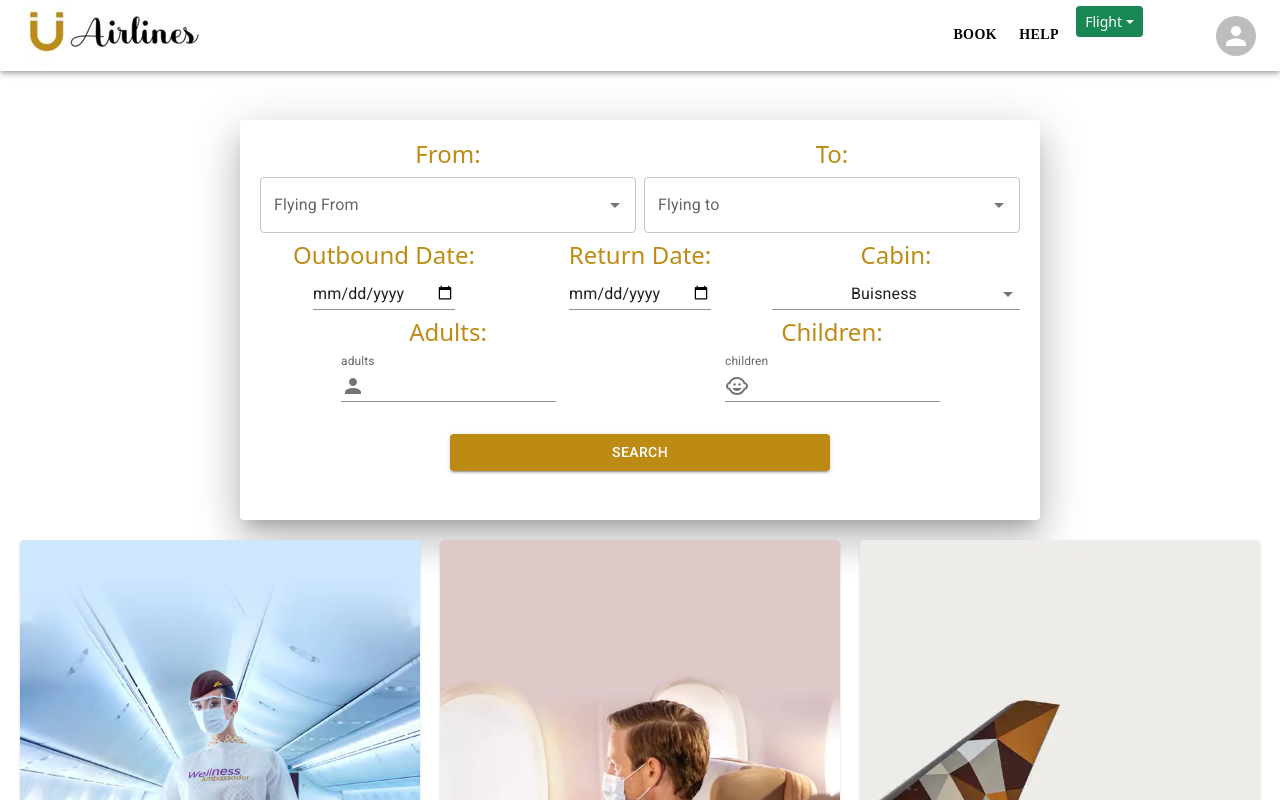
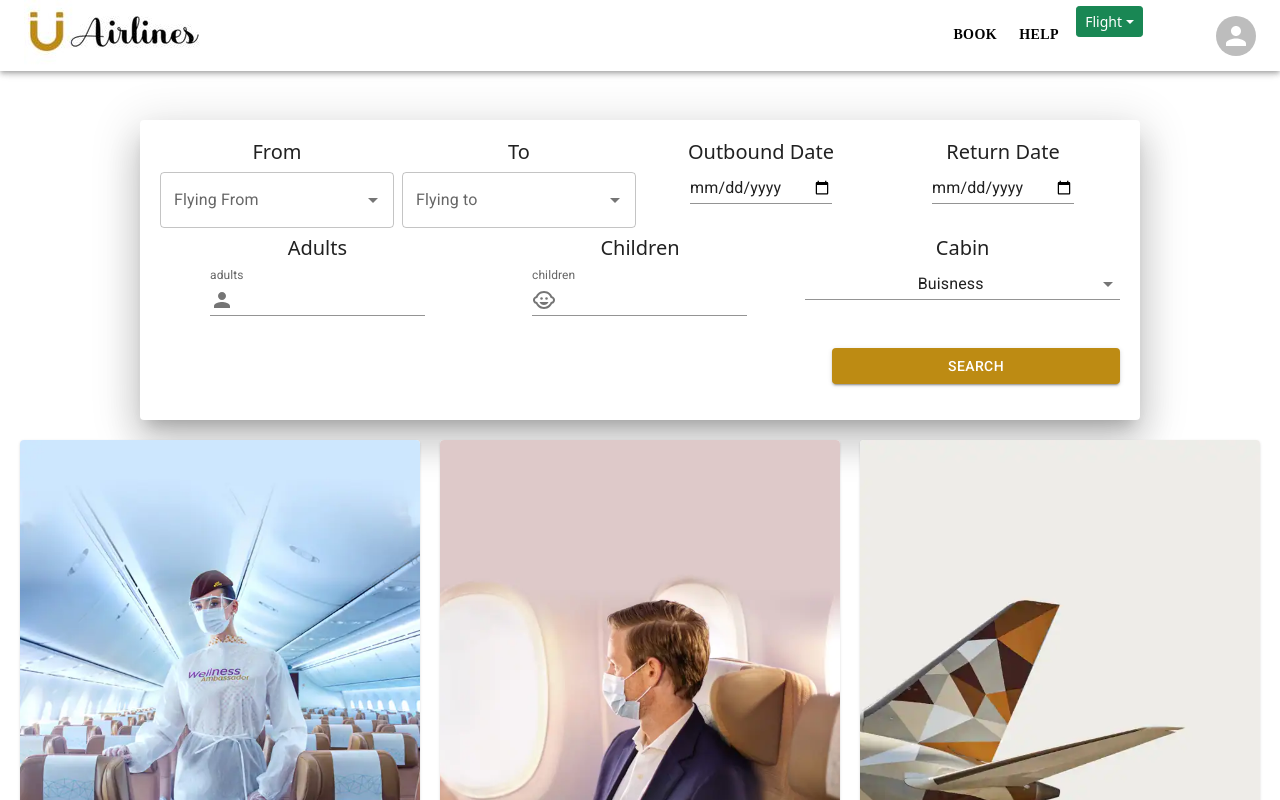
Before and after one commit to advanced-computer-lab/Unique-and-in-English-only, a React (Create React App) app in the folder Frontend/react-app/: page / in a window 1280 px wide. Built offline with nearby package versions, Linux system fonts and the light colour scheme; a web font is replaced by a local one.

Commit message:
HomePage

```diff
--- a/Frontend/react-app/package.json
+++ b/Frontend/react-app/package.json
@@ -16,6 +16,7 @@
     "axios": "^0.24.0",
     "bootstrap": "^5.1.3",
     "cors": "^2.8.5",
+    "history": "^5.1.0",
     "mongoose": "^6.0.12",
     "mui": "^0.0.1",
     "nodemailer": "^6.7.2",
--- a/Frontend/react-app/src/App.js
+++ b/Frontend/react-app/src/App.js
@@ -16,7 +16,9 @@ import ReturnSeatSelection from "./ReturnSeatSelection";
 import SummaryPage from './summaryPage';
 import SignIn from './signIn';
 import {useEffect} from 'react';
-import ViewTickets from './ticketsView'
+import ViewTickets from './ticketsView';
+import {Link} from 'react-router-dom';
+import {useHistory} from "react-router-dom";
 function App() {
   useEffect(() => {
     document.title = "Unique Airlines"
@@ -28,6 +30,7 @@ function App() {
       <nav className="navbarcontainer">
         <ResponsiveAppBar />
       </nav>
+
 
       {/* <div className="mainContainer"> */}
       <Switch>
--- a/Frontend/react-app/src/FlightDetails.js
+++ b/Frontend/react-app/src/FlightDetails.js
@@ -36,7 +36,7 @@ const useStyles=makeStyles({
 })
 
 function FlightDetails(props) {
-  const paperStyle={padding:20, height:'300px',width:'200',margin:"10px auto",minheight: '400px'}
+  const paperStyle={padding:20, height:'300px',width:'500px',margin:"10px auto",minheight: '400px'}
 
 const deleteHelper= async(flightObj) =>{
   props.deleteHandler(flightObj)
--- a/Frontend/react-app/src/Footer.js
+++ b/Frontend/react-app/src/Footer.js
@@ -9,7 +9,7 @@ function Footer() {
         <div className="row1">
           {/* Column1 */}
           <div className="col">
-            <h2>Unique Airways</h2>
+            <h2>UNIQUE AIRLINES</h2>
             <h3 className="list-unstyled">
               <li>342-420-6969</li>
               <li>Cairo,Egypt</li>
@@ -18,7 +18,7 @@ function Footer() {
           </div>
           {/* Column2 */}
           <div className="col">
-            <h4>USEFUL LINKS</h4>
+            <h2>UNIQUE LINKS</h2>
             <ui className="list-unstyled">
             <li>  <Link href="#" underline="hover">Baggage</Link></li>
               <li> <Link href="#" underline="hover">Payment options</Link></li>
@@ -28,7 +28,7 @@ function Footer() {
           </div>
           {/* Column3 */}
           <div className="col">
-            <h4>ABOUT UNIQUE AVIATION GROUP</h4>
+            <h2>UNIQUE AVIATION GROUP</h2>
             <ui className="list-unstyled">
              <li>  <Link href="#" underline="hover">Unique Guest</Link></li>
               <li> <Link href="#" underline="hover">Unique Cargo</Link></li>
--- a/Frontend/react-app/src/NotFound.js
+++ b/Frontend/react-app/src/NotFound.js
@@ -1,4 +1,5 @@
 import { Link } from "react-router-dom"
+import {useHistory} from "react-router-dom";
 import SmartToyOutlinedIcon from '@mui/icons-material/SmartToyOutlined';
 import { Avatar, createMuiTheme,FormControlLabel,ThemeProvider } from '@mui/material';
 
@@ -15,6 +16,8 @@ const theme=createMuiTheme({
 
 
 const NotFound = () => {
+  let history=useHistory();
+
   return (
     <ThemeProvider theme={theme}>
 
@@ -22,7 +25,7 @@ const NotFound = () => {
       <SmartToyOutlinedIcon color="primary" style={{fontSize:"200"}}/>
       <h2>ERROR404: Page not found</h2>
       <p>This page doesn't exist on our site, make sure you typed the correct url</p>
-      <a href="/">Back to the homepage...</a>
+      <Link to onClick={()=>{history.push('/')}}>Back to the homepage...</Link>
     </div>
     </ThemeProvider>
   );
--- a/Frontend/react-app/src/listFlights.js
+++ b/Frontend/react-app/src/listFlights.js
@@ -7,6 +7,7 @@ import { confirm } from "react-confirm-box";
 import { Link } from "react-router-dom";
 import FlightDetails from './FlightDetails';
 import "./listFlights.css";
+import Grid from '@mui/material/Grid';
 
 import Container from '@mui/material/Container';
 //import userRouter from '../../../backEnd/routes/UserRoutes';
@@ -51,10 +52,13 @@ function ListFlights() {
     return (
        <Container style={{margin:"150px 0"}}>
 
-
+        <Grid container>
+          <Grid item xs={12}>
         {flight.map((f) =>
           <FlightDetails f={f} deleteHandler={DeleteClickHandler} updateHandler={UpdateClickHandler} />
         )}
+        </Grid>
+        </Grid>
 
 
 </Container>
--- a/Frontend/react-app/src/searchFlightDiv.js
+++ b/Frontend/react-app/src/searchFlightDiv.js
@@ -30,7 +30,7 @@ const theme=createMuiTheme({
 
 
 
-const paperStyle={padding:20, height:'400px',width:'800px',margin:"20px auto",minheight: '500px',minwidth:'1000px'}
+const paperStyle={padding:20, height:'300px',width:'1000px',margin:"20px auto",minheight: '500px',minwidth:'1000px'}
 
 
 const airports = [
@@ -103,9 +103,10 @@ function SearchFlightDiv() {
     <Grid align="center">
         <Paper elevation={24} rounded style={paperStyle}>
         <Grid container spacing={1}>
-            <Grid item xs={6}>
-                <h4 style={{color:"#be8b14"}}>From:</h4>
+            <Grid item xs={3}>
+                <h5>From</h5>
             <Autocomplete
+            variant="standard"
                     id="flying-from-box"
                     options={airports}
                     value={flyingFrom}
@@ -127,8 +128,8 @@ function SearchFlightDiv() {
 
             />
          </Grid>
-         <Grid item xs={6}>
-                <h4 style={{color:"#be8b14"}}>To:</h4>
+         <Grid item xs={3}>
+         <h5>To</h5>
                 <Autocomplete
                     id="flying-to-box"
                     options={airports}
@@ -146,14 +147,49 @@ function SearchFlightDiv() {
                     renderInput={(params) => <TextField {...params} value={values.flyingTo} onChange={set('flyingTo')} label="Flying to" />}
                 />
          </Grid>
-         <Grid item xs={4}>
-                <h4 style={{color:"#be8b14"}}>Outbound Date:</h4>
+         <Grid item xs={3}>
+             <h5>Outbound Date</h5>
+
                 <TextField id="outboundDate" value={values.outboundDate} onChange={set('outboundDate')} type="date" variant="standard"> </TextField>
          </Grid>
-         <Grid item xs={4}>
-         <h4 style={{color:"#be8b14"}}>Return Date:</h4>
+         <Grid item xs={3}>
+         <h5>Return Date</h5>
                 <TextField id="returnDate" value={values.returnDate} onChange={set('returnDate')} type="date" variant="standard"> </TextField>
 
+         </Grid>
+
+
+         <Grid item xs={4}>
+         <h5>Adults</h5>
+         <TextField
+            label="adults"
+            variant="standard"
+            value={values.adults}
+            onChange={set('adults')}
+            InputProps={{
+                            startAdornment: (
+                                <InputAdornment position="start">
+                                    <PersonIcon />
+                                </InputAdornment>
+                            ),
+                        }}
+                    />
+         </Grid>
+
+         <Grid item xs={4}>
+         <h5>Children</h5>
+         <TextField label="children"
+         variant="standard"
+                        value={values.children}
+                        onChange={set('children')}
+                        InputProps={{
+                            startAdornment: (
+                                <InputAdornment position="start">
+                                    <ChildCareIcon />
+                                </InputAdornment>
+                            ),
+                        }}
+                    />
          </Grid>
          <Grid item xs={4}>
          {/* <Autocomplete
@@ -163,7 +199,8 @@ function SearchFlightDiv() {
                     getOptionLabel={option => option.class}
                     renderInput={(params) => <TextField {...params} value={values.cabin} onChange={set('cabin')} label="Cabin" />}
                 /> */}
-                <h4 style={{color:"#be8b14"}}>Cabin:</h4>
+                <h5>Cabin</h5>
+
                 <Select
                 color="primary"
                     labelId="cabin-select-label"
@@ -179,42 +216,9 @@ function SearchFlightDiv() {
                 </Select>
 
          </Grid>
-
-         <Grid item xs={6}>
-         <h4 style={{color:"#be8b14"}}>Adults:</h4>
-         <TextField
-            label="adults"
-            variant="standard"
-            value={values.adults}
-            onChange={set('adults')}
-            InputProps={{
-                            startAdornment: (
-                                <InputAdornment position="start">
-                                    <PersonIcon />
-                                </InputAdornment>
-                            ),
-                        }}
-                    />
-         </Grid>
-
-         <Grid item xs={6}>
-         <h4 style={{color:"#be8b14"}}>Children:</h4>
-         <TextField label="children"
-         variant="standard"
-                        value={values.children}
-                        onChange={set('children')}
-                        InputProps={{
-                            startAdornment: (
-                                <InputAdornment position="start">
-                                    <ChildCareIcon />
-                                </InputAdornment>
-                            ),
-                        }}
-                    />
-         </Grid>
-         <Grid item xs={12}>
+         <Grid item xs={12} align="right">
              <br/>
-         <Button style={{backgroundColor:'#bd8b13',width:'50%',display:'block'}} onClick={confirmSearch} variant="contained">Search</Button>
+         <Button style={{backgroundColor:'#bd8b13',width:'30%',display:'block',height:'60%'}} onClick={confirmSearch} variant="contained">Search</Button>
              </Grid>
 
 
--- a/Frontend/react-app/src/searchFlights.js
+++ b/Frontend/react-app/src/searchFlights.js
@@ -119,32 +119,20 @@ function SearchFlight() {
   }
   if (flight.length >= 1) {
     return (
+
       <ThemeProvider theme={theme}>
-
         <Grid style={{margin:'120px auto'}} align="center" >
-          <Grid  >
-
             <Grid>
-
-
                 <ScreenSearchDesktopOutlinedIcon color="primary" style={{ fontSize: "200" }} />
-                <h1 align="center">Search Results</h1>
             </Grid>
-
-
-
-
-
-
-            <Grid  item xs={6}  width="600px">
+           <Grid  item xs={12}  align="left">
                 {
                   flight.map((f) =>
                     <FlightDetails f={f} deleteHandler={DeleteClickHandler} updateHandler={UpdateClickHandler} />
                   )}
 
               </Grid>
-                </Grid>
-            </Grid>
+              </Grid>
 
 
       </ThemeProvider>
```
Also changed, not shown: 1 other file (tests, documents, lock files or other folders).
